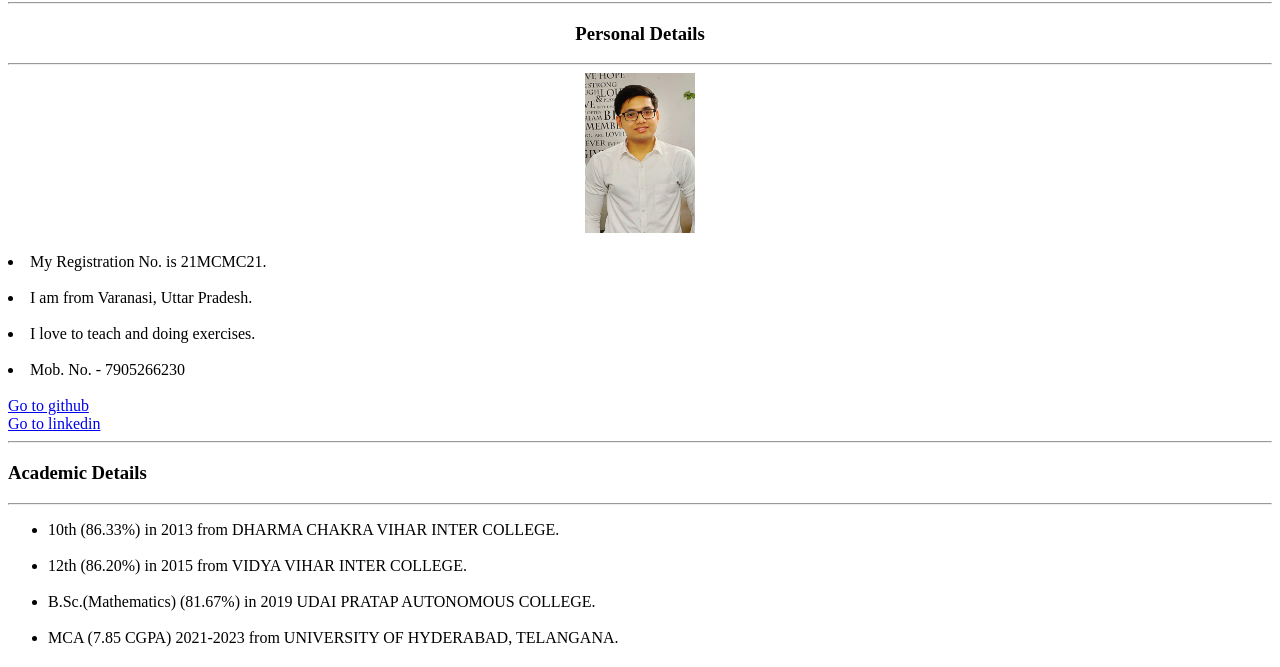
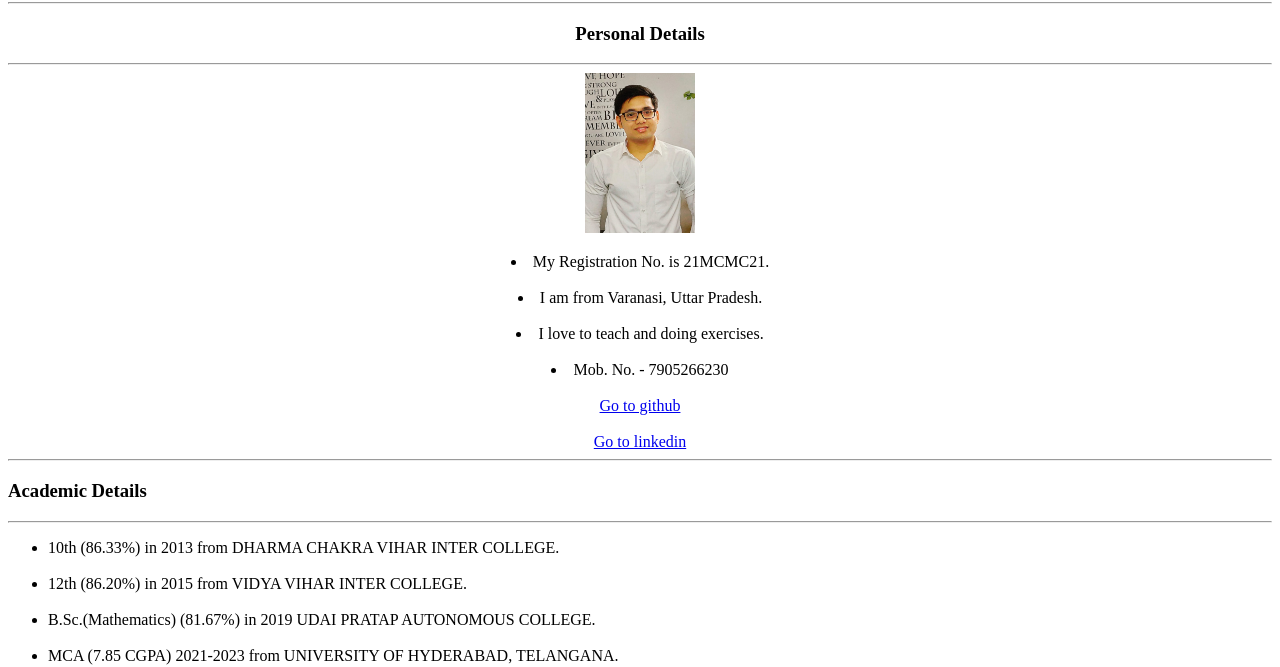
Before and after one commit to akgupta5799/Simple-Webpage, a plain HTML site: page index.html in a window 1280 px wide. Shown: the part 78-745 px from the top of the page. Drawn offline with Linux system fonts and the light colour scheme.

Commit message:
Update index.html

```diff
--- a/index.html
+++ b/index.html
@@ -24,14 +24,15 @@
         <img src="Addy.jpeg" target = "_blank" alt = "Image not found" width = "110" height="160">
         <ul>
     </div>
-<li>My Registration No. is 21MCMC21.</li><br>
+
+<center><li>My Registration No. is 21MCMC21.</li><br>
 <li>I am from Varanasi, Uttar Pradesh.</li><br>
 <li>I love to teach and doing exercises.</li><br>
 <li>Mob. No. - 7905266230</li><br>
 </ul>
-<a href="https://github.com/akgupta5799" target ="_blank">Go to github</a><br>
+<a href="https://github.com/akgupta5799" target ="_blank">Go to github</a><br><br>
 <a href="https://www.linkedin.com/in/adarsh-gupta-4b665221a/" target ="_blank">Go to linkedin</a><br>
-
+</center>
 <hr>
 <h3>Academic Details</h3>
 <hr>
```
